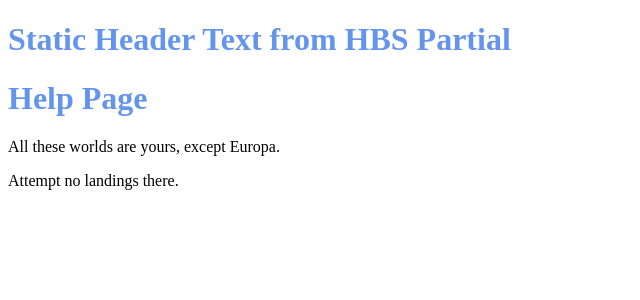
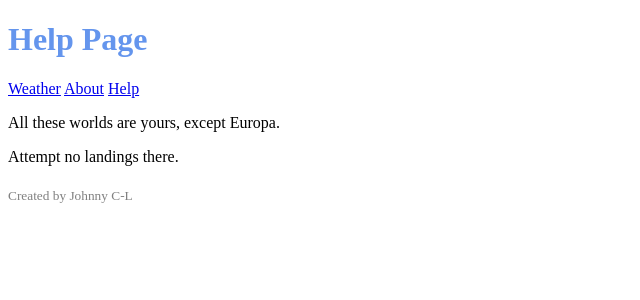
Before and after one commit to jchlu/weather-app, a Node server app: page /help in a window 1280 px wide. Shown: the top 300 px of the page, without its empty margins (0-640 px from the left). Run offline with Node 20, Linux system fonts and the light colour scheme.

Commit message:
Implement Handlebar Partials

```diff
--- a/public/css/styles.css
+++ b/public/css/styles.css
@@ -5,3 +5,7 @@ h1 {
 img {
     width: 200px;
 }
+
+sub {
+    color: grey;
+}
--- a/src/app.js
+++ b/src/app.js
@@ -19,7 +19,7 @@ app.use(express.static(staticPath))
 app.get('', (req, res) => {
   res.render('index', {
     title: 'Weather App',
-    name: 'Johnny'
+    name: 'Johnny C-L'
   })
 })
 
@@ -33,12 +33,9 @@ app.get('/about', (req, res) => {
 app.get('/help', (req, res) => {
   res.render('help', {
     title: 'Help Page',
-    msgs: [{ p: 'All these worlds are yours, except Europa.' }, { p: 'Attempt no landings there.' }]
+    msgs: [{ p: 'All these worlds are yours, except Europa.' }, { p: 'Attempt no landings there.' }],
+    name: 'Johnny C-L'
   })
-})
-
-app.get('/weather', (req, res) => {
-  res.send('Weather Page')
 })
 
 app.listen(3000, _ => {
--- /dev/null
+++ b/templates/partials/footer.hbs
@@ -0,0 +1,3 @@
+<footer>
+    <sub>Created by {{name}}</sub>
+</footer>
--- a/templates/partials/header.hbs
+++ b/templates/partials/header.hbs
@@ -1 +1,6 @@
-<h1>Static Header Text from HBS Partial</h1>
+<h1>{{title}}</h1>
+<div>
+    <a href="/">Weather</a>
+    <a href="/about">About</a>
+    <a href="/help">Help</a>
+</div>
--- a/templates/views/about.hbs
+++ b/templates/views/about.hbs
@@ -10,9 +10,7 @@
 
 <body>
     {{>header}}
-    <h1>{{title}}</h1>
     <img src="img/fanart.jpg" alt="Fan Art">
-    <p>Created by {{name}}</p>
 </body>
-
+    {{>footer}}
 </html>
--- a/templates/views/help.hbs
+++ b/templates/views/help.hbs
@@ -10,10 +10,9 @@
 
 <body>
     {{>header}}
-    <h1>{{title}}</h1>
     {{#each msgs}}
     <p>{{p}}</p>
     {{/each}}
 </body>
-
+    {{>footer}}
 </html>
--- a/templates/views/index.hbs
+++ b/templates/views/index.hbs
@@ -11,7 +11,6 @@
 
 <body>
     {{>header}}
-    <h1>{{title}} by {{name}}</h1>
 </body>
-
+    {{>footer}}
 </html>
```
